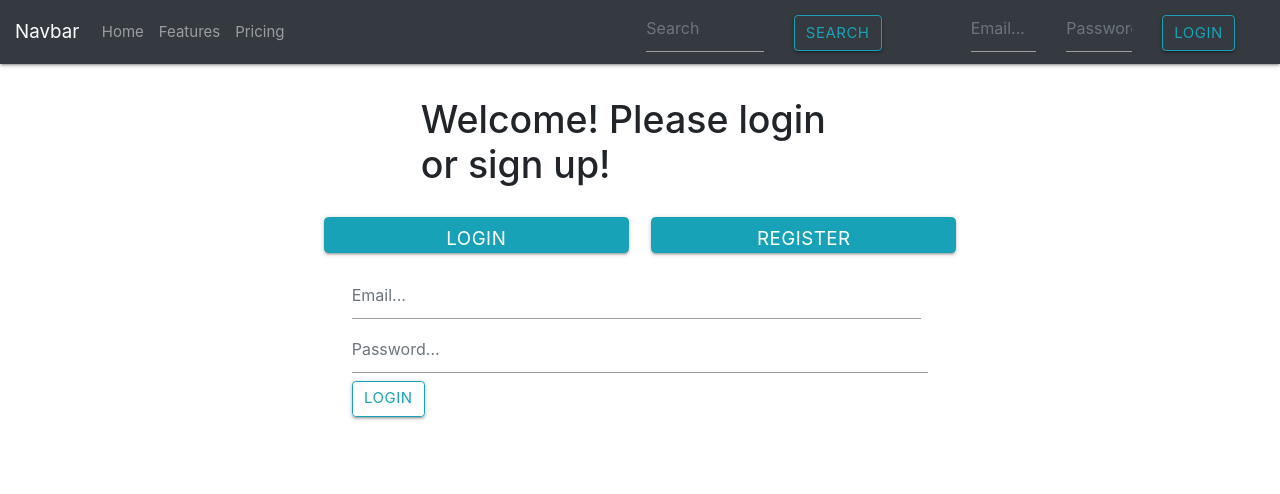
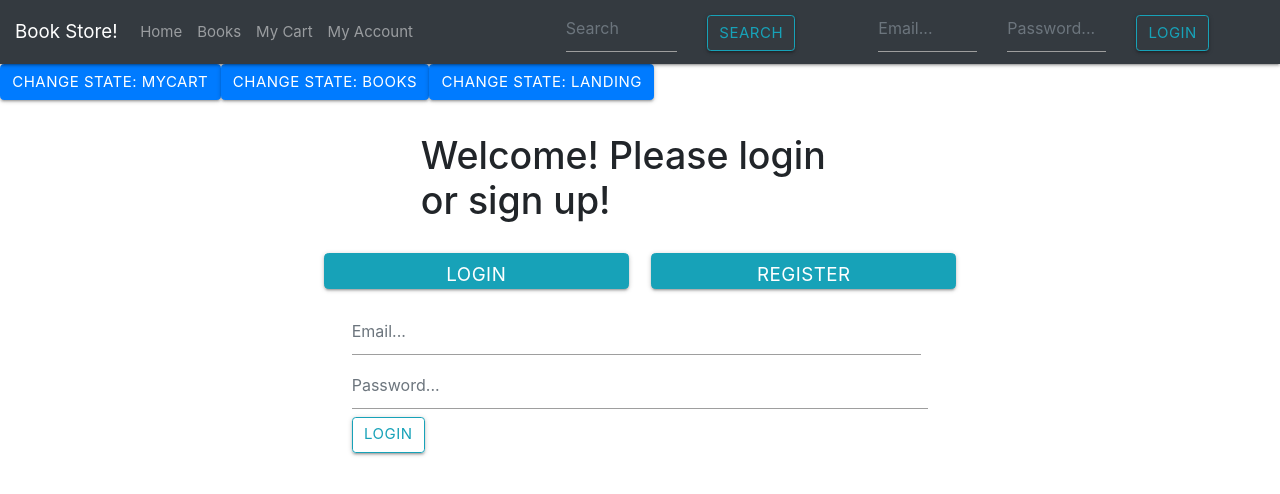
Before and after one commit to dwayne-jetski/book-store, a React (Create React App) app in the folder book-store-frontend/: page /books in a window 1280 px wide. Shown: the top 494 px of the page. Built offline with nearby package versions, Linux system fonts and the light colour scheme.

Commit message:
added pathing to App.js for multiple page renders

```diff
--- a/book-store-frontend/src/App.js
+++ b/book-store-frontend/src/App.js
@@ -1,13 +1,55 @@
-import MyNavBar from './Components/Navbar/Navbar'
-import Landing from './Components/Landing/Landing'
+import React, { useState, useEffect } from 'react';
+import MyNavBar from './Components/Navbar/Navbar';
+import Landing from './Components/Landing/Landing';
+import Books from './Components/Books/Books';
+import MyCart from './Components/MyCart/MyCart';
+import { Button } from 'react-bootstrap';
 
 function App() {
-  return (
-  <div>
-    <MyNavBar/>
-    <Landing />
-  </div>
-  );
+
+  const [ currentlyViewing, useCurrentlyViewing ] = useState('Landing');
+
+  function ChangeState(newState){
+
+    useCurrentlyViewing(newState);
+    console.log(newState);
+
+  }
+
+
+  if (currentlyViewing === 'Landing'){
+    return (
+      <div>
+        <MyNavBar/>
+        <Button onClick={()=>ChangeState('MyCart')}> Change State: MyCart</Button>
+        <Button onClick={()=>ChangeState('Books')}> Change State: books</Button>
+        <Button onClick={()=>ChangeState('Landing')}> Change State: landing</Button>
+        <Landing />
+      </div>
+      )
+  } else if (currentlyViewing === 'Books') {
+      return (
+      <div>
+        <MyNavBar/>
+        <Button onClick={()=>ChangeState('MyCart')}> Change State: MyCart</Button>
+        <Button onClick={()=>ChangeState('Books')}> Change State: books</Button>
+        <Button onClick={()=>ChangeState('Landing')}> Change State: landing</Button>
+        <Books />
+      </div>
+      )
+    }
+    else if (currentlyViewing === 'MyCart') {
+       return (
+      <div>
+        <MyNavBar/>
+        <Button onClick={()=>ChangeState('MyCart')}> Change State: MyCart</Button>
+        <Button onClick={()=>ChangeState('Books')}> Change State: books</Button>
+        <Button onClick={()=>ChangeState('Landing')}> Change State: landing</Button>
+        <MyCart />
+      </div>
+      )
+  }
+
 }
 
 export default App;
--- /dev/null
+++ b/book-store-frontend/src/Components/Books/Books.jsx
@@ -0,0 +1,11 @@
+import React from 'react';
+
+
+function Books(){
+
+    return(
+        <h1>BOOKS!</h1>
+    )
+}
+
+export default Books;
--- /dev/null
+++ b/book-store-frontend/src/Components/MyCart/MyCart.jsx
@@ -0,0 +1,11 @@
+import React from 'react';
+
+
+function MyCart(){
+
+    return(
+        <h1>MY CART!</h1>
+    )
+}
+
+export default MyCart;
--- a/book-store-frontend/src/Components/Navbar/Navbar.jsx
+++ b/book-store-frontend/src/Components/Navbar/Navbar.jsx
@@ -1,5 +1,4 @@
-import UseForm from '../UseForm/UseForm';
-import { NavDropdown, Button, FormControl, Form, Nav, Navbar, Col, Row} from 'react-bootstrap'
+import { Nav, Navbar, Col } from 'react-bootstrap'
 import DisplayLogin from '../Auth/Login'
 import SearchBar from '../SearchBar/SearchBar'
 
@@ -7,20 +6,20 @@ function MyNavBar() {
 
     return(
       <Navbar bg="dark" variant="dark">
-      <Navbar.Brand href="#home">Navbar</Navbar.Brand>
+        <Navbar.Brand href="#home">Book Store!</Navbar.Brand>
         <Nav className="mr-auto">
           <Nav.Link href="#home">Home</Nav.Link>
-        <Nav.Link href="#features">Features</Nav.Link>
-        <Nav.Link href="#pricing">Pricing</Nav.Link>
+          <Nav.Link href="#books">Books</Nav.Link>
+          <Nav.Link href="#myCart">My Cart</Nav.Link>
+          <Nav.Link href="#myAccount">My Account</Nav.Link>
         </Nav>
+        <Col xs={1} />
 
-      <Col/>
-
-      <Col>
+        <Col xs={3}>
           {SearchBar()}
         </Col>
 
-      <Col>
+        <Col xs={4}>
           {DisplayLogin('navBar')}
         </Col>
 
```
Also changed, not shown: book-store-frontend/src/Components/Redux/Post.js (added), book-store-frontend/src/Components/Redux/PostForm.js (added). Lines whose indentation alone changed are shown as unchanged.
